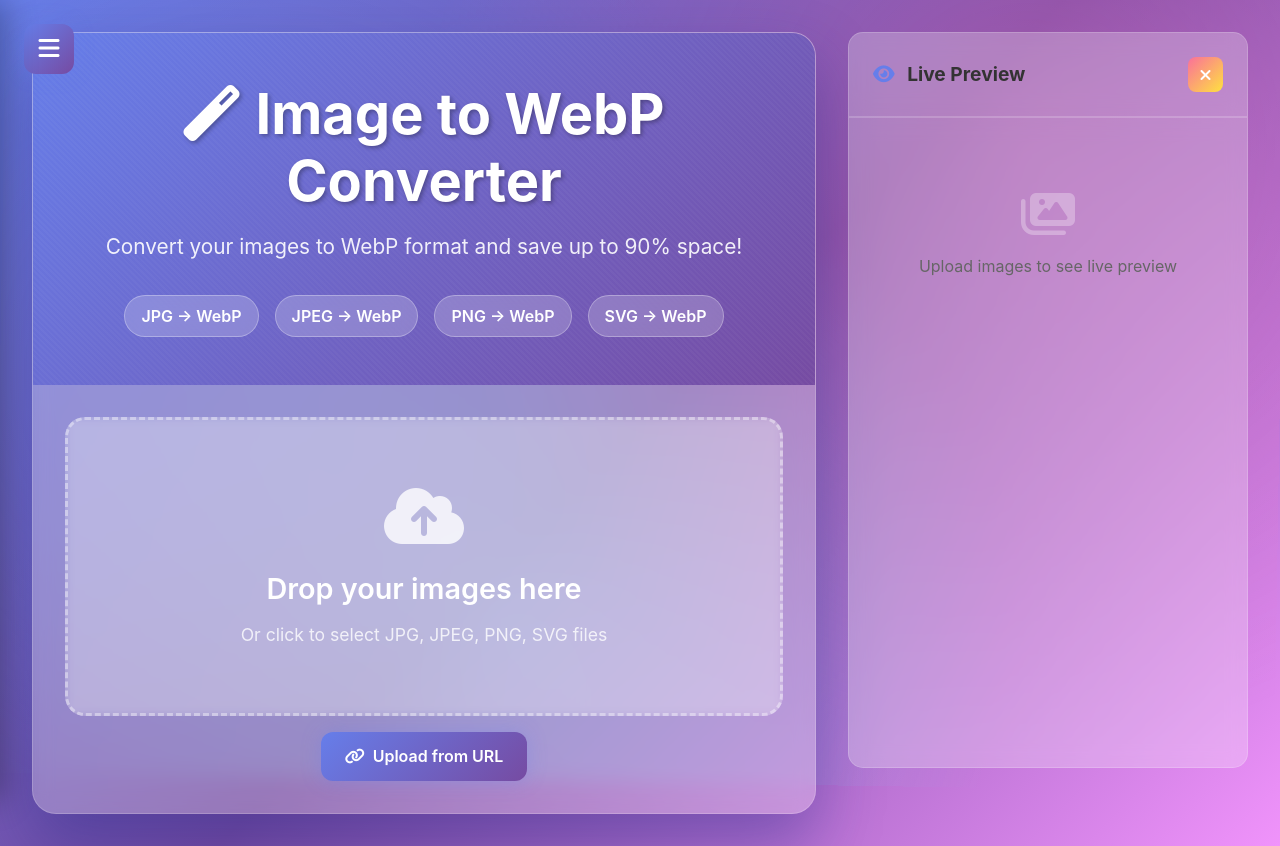
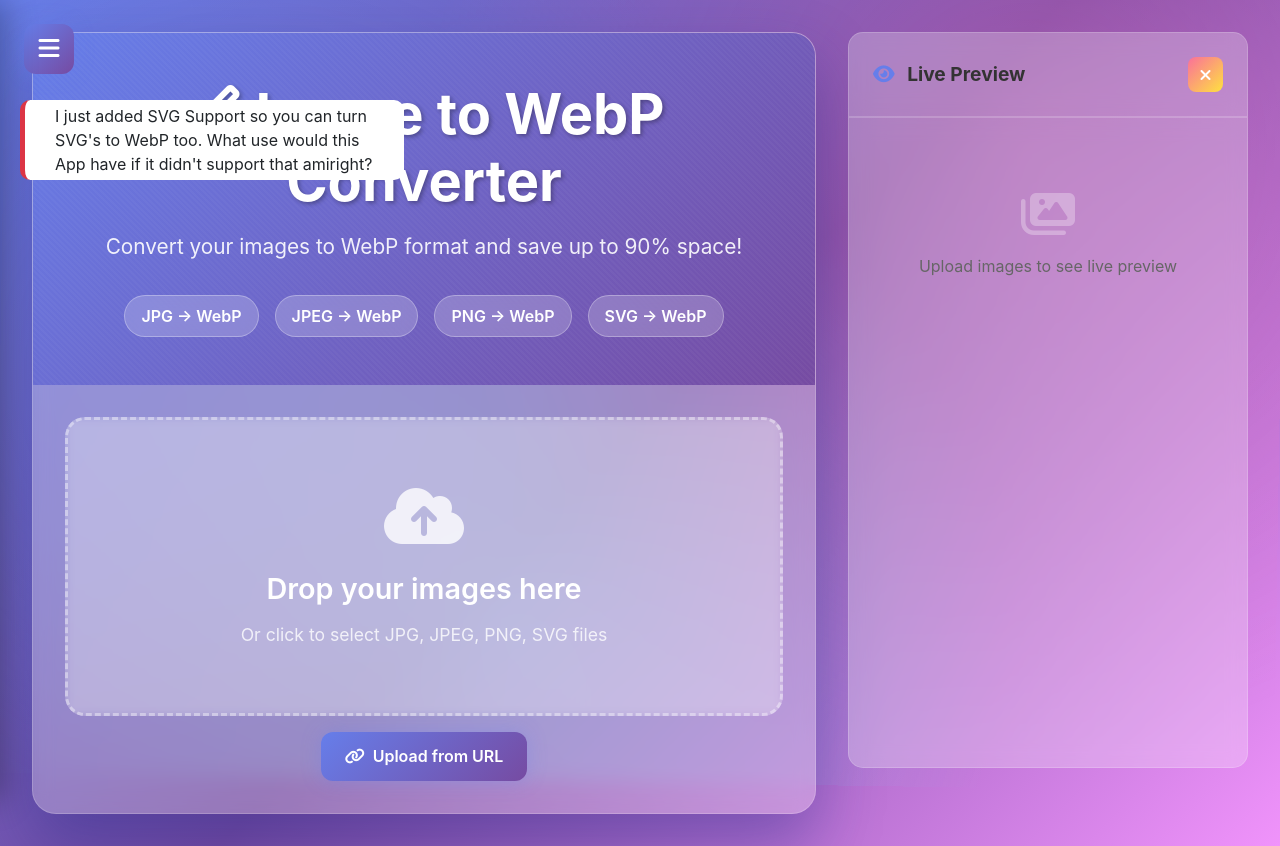
Before and after one commit to cansumasearch-dev/webp-converter, a plain HTML site: page index.html in a window 1280 px wide. Drawn offline with nearby package versions, Linux system fonts and the light colour scheme.

Commit message:
added notification center on screen

```diff
--- a/index.html
+++ b/index.html
@@ -13,6 +13,12 @@
     <button class="sidebar-toggle" id="sidebarToggle">
         <i class="fas fa-bars"></i>
     </button>
+
+    <div id="notificationsCenter" class="notification-center">
+        <p>I just added SVG Support so you can turn SVG's to WebP too.
+            What use would this App have if it didn't support that amiright?
+        </p>
+    </div>
 
     <div class="sidebar" id="sidebar">
         <div class="sidebar-header">
--- a/style.scss
+++ b/style.scss
@@ -163,6 +163,32 @@ body {
     }
 }
 
+.notification-center {
+    position: fixed;
+    top: 100px;
+    left: 20px;
+    width: 30%;
+    height: 10%;
+    padding: 20px 30px;
+    background-color: white;
+    border-left: 5px solid $danger-color;
+    border-radius: 10px;
+    display: flex;
+    flex-direction: column;
+    justify-content: center;
+    align-items: center;
+    z-index: 10000;
+    animation: fadeIn 1s ease-in-out 1;
+    p {
+        margin: 0;
+    }
+}
+
+@keyframes fadeIn {
+    from { opacity: 0; left: 0; top: 0 }
+    to { opacity: 100%; left: 20px; top: 100px;}
+}
+
 .sidebar {
     position: fixed;
     top: 0;
```
Also changed, not shown: style.css.
